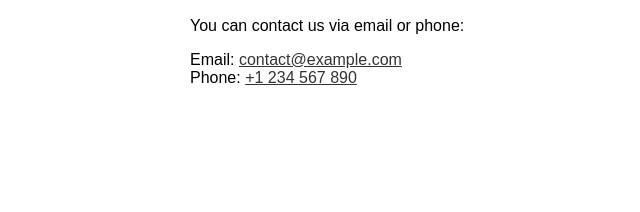
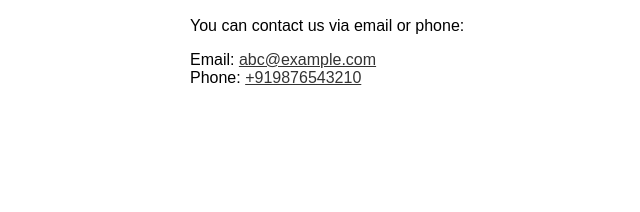
Before and after one commit to sahithi1714/D-Website, a plain HTML site: page contact.html in a window 1280 px wide. Shown: the part 215-427 px from the top of the page, 50-690 px from the left. Drawn offline with Linux system fonts and the light colour scheme.

Commit message:
Update contact.html

```diff
--- a/contact.html
+++ b/contact.html
@@ -25,8 +25,8 @@
             <h2>Contact Us</h2>
             <p>You can contact us via email or phone:</p>
             <ul style="list-style-type: none; padding-left: 0;">
-                <li>Email: <a href="mailto:contact@example.com" style="color: #333;">contact@example.com</a></li>
-                <li>Phone: <a href="tel:+1234567890" style="color: #333;">+1 234 567 890</a></li>
+                <li>Email: <a href="mailto:contact@example.com" style="color: #333;">abc@example.com</a></li>
+                <li>Phone: <a href="tel:+1234567890" style="color: #333;">+919876543210</a></li>
             </ul>
         </div>
     </section>
```
